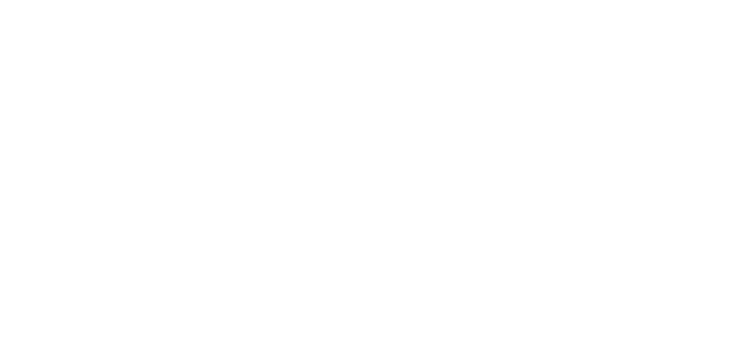
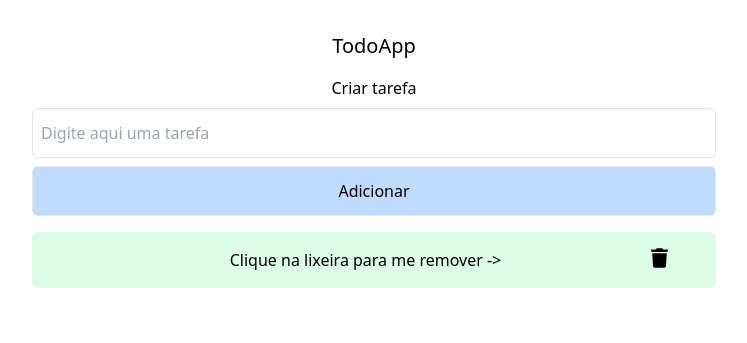
Before and after one commit to mauro-n/vueTodoList, a plain HTML site: page index.html in a window 1280 px wide. Shown: the whole page, without its empty margins (266-1013 px from the left). Drawn offline with Linux system fonts and the light colour scheme; the site is published under a folder, as on GitHub Pages, so addresses that start at the root find nothing.

Commit message:
fix: urls

```diff
--- a/index.html
+++ b/index.html
@@ -5,8 +5,8 @@
     <link rel="icon" href="/favicon.ico">
     <meta name="viewport" content="width=device-width, initial-scale=1.0">
     <title>Vite App</title>
-    <script type="module" crossorigin src="/assets/index-wiGV6Zuu.js"></script>
-    <link rel="stylesheet" crossorigin href="/assets/index-Byc_Hj3_.css">
+    <script type="module" crossorigin src="assets/index-wiGV6Zuu.js"></script>
+    <link rel="stylesheet" crossorigin href="assets/index-Byc_Hj3_.css">
   </head>
   <body>
     <div id="app"></div>
```
